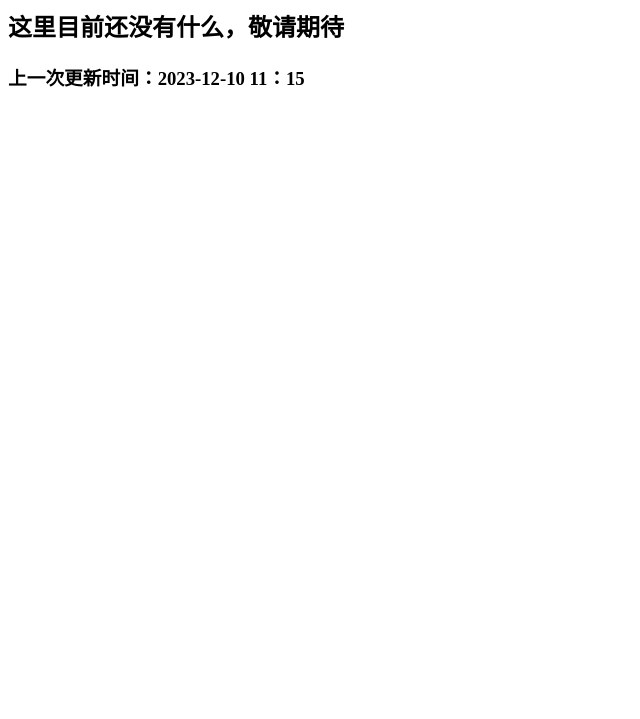
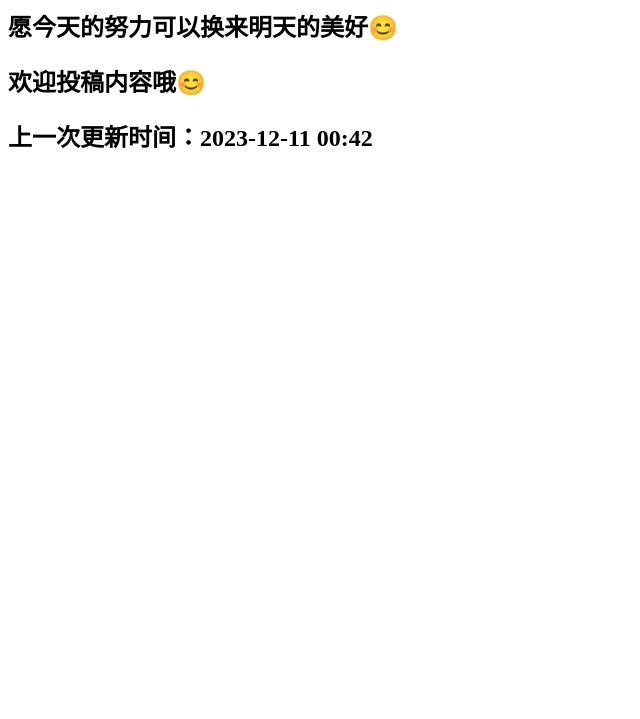
Before and after one commit to Jin-shuhan/Jin-shuhan.github.io, a plain HTML site: page index.html in a window 1280 px wide. Shown: the part 81-800 px from the top of the page, without its empty margins (0-640 px from the left). Drawn offline with Linux system fonts and the light colour scheme.

Commit message:
Update index.html

```diff
--- a/index.html
+++ b/index.html
@@ -6,7 +6,8 @@
   <head>
   <body>
     <h1>欢迎访问堇姝涵的个人网站</h1>
-    <h2>这里目前还没有什么，敬请期待</h2>
-    <h3>上一次更新时间：2023-12-10  11：15</h3>
+    <h2>愿今天的努力可以换来明天的美好😊</h2>
+    <h2>欢迎投稿内容哦😊</h2>
+    <h2>上一次更新时间：2023-12-11  00:42</h2>
   <body>
 <html>
```
